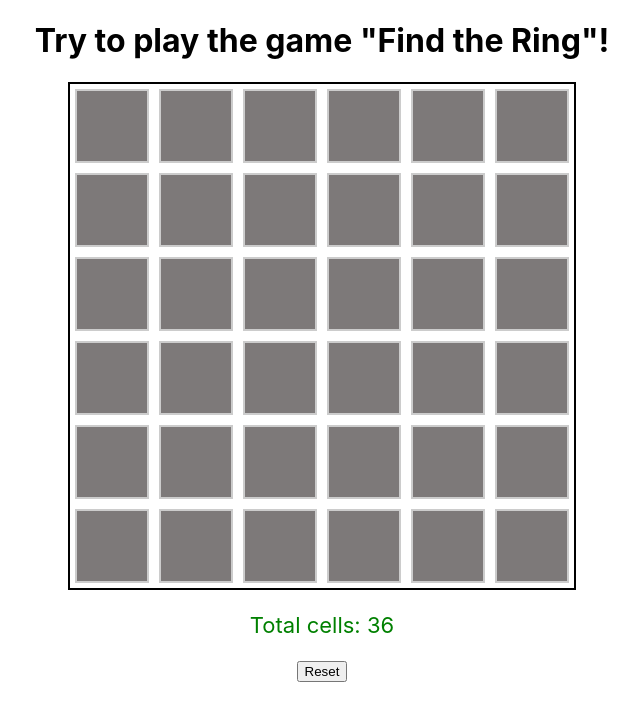
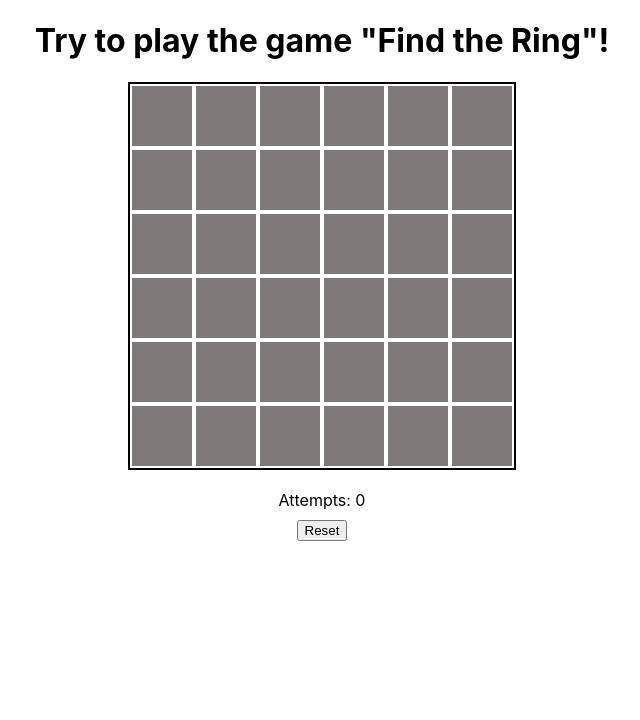
Before and after one commit to Iskender-Shamaldaev/app-ring, a React (Create React App) app: page / in a window 1280 px wide. Shown: the top 720 px of the page, without its empty margins (318-958 px from the left). Built offline with nearby package versions, Linux system fonts and the light colour scheme.

Commit message:
Implemented a counter and a Reset button.

```diff
--- a/package.json
+++ b/package.json
@@ -10,6 +10,7 @@
     "@types/node": "^16.18.33",
     "@types/react": "^18.2.7",
     "@types/react-dom": "^18.2.4",
+    "nanoid": "^4.0.2",
     "react": "^18.2.0",
     "react-dom": "^18.2.0",
     "react-scripts": "5.0.1",
--- a/src/App.css
+++ b/src/App.css
@@ -2,20 +2,32 @@
   text-align: center;
 }
 
-.container {
+.game-board {
   display: flex;
   flex-wrap: wrap;
-  width: 504px;
+  width: 384px;
+  height: 384px;
   border: 2px solid black;
-  text-align: center;
-  margin: auto;
+  margin: 20px auto;
 }
 
 .cell {
-  width: 70px;
-  height: 70px;
-  border: 2px solid #ccc;
+  width: 60px;
+  height: 60px;
   background-color: #7d7979;
   display: inline-block;
-  margin: 5px;
+  margin: 2px;
+  cursor: pointer;
 }
+
+.cell-clicked {
+  background-color: white;
+}
+
+.counter {
+  margin-top: 20px;
+}
+
+.reset-button {
+  margin-top: 10px;
+}
--- a/src/App.tsx
+++ b/src/App.tsx
@@ -1,15 +1,22 @@
-import React, {useState} from 'react';
+import React, { useState } from 'react';
+import Counter from "./components/Counter/Counter";
+import CellField from "./components/CellField/CellField";
+import ResetButton from "./components/ResetButton/ResetButton";
+import { nanoid } from "nanoid";
 import './App.css';
-import Counter from "./components/Counter/Counter";
-import Cell from "./components/Cell/Cell";
 
 const App = () => {
     const createItems = () => {
-
         let array = [];
 
-        for (let i = 1; i < 37; i++) {
-            let object = {hasItem: false, clicked: false};
+        const keys = [];
+
+        for (let i = 0; i < 36; i++) {
+            keys.push(nanoid());
+        }
+
+        for (let i = 0; i < 36; i++) {
+            let object = { hasItem: false, clicked: false, id: keys[i] };
             array.push(object);
         }
         console.log(array);
@@ -20,33 +27,34 @@ const App = () => {
         console.log(element.hasItem);
 
         return array;
-
     };
 
     const [items, setItems] = useState(createItems());
 
-    const changeBackground = () => {
+    const [attempts, setAttempts] = useState(0);
+
+
+    const changeBackground = (id: number) => {
         const itemCopy = [...items];
-        const indexCopy = {...itemCopy[1]};
+        const indexCopy = { ...itemCopy[id] };
         indexCopy.clicked = true;
-        itemCopy[1] = indexCopy;
+        itemCopy[id] = indexCopy;
         setItems(itemCopy);
-        console.log(indexCopy.clicked);
+        setAttempts(attempts + 1);
     };
 
+
+    const reset = () => {
+        setItems(createItems());
+        setAttempts(0);
+    };
 
     return (
         <div className="App">
             <h1>Try to play the game "Find the Ring"!</h1>
-            <div className="container">
-                {items.map((cell) => (
-                    <Cell
-                        onClickCell={() => changeBackground()}
-                    />
-                ))}
-            </div>
-            <Counter cellCount={items.length}/>
-            <button>Reset</button>
+            <CellField items={items} onCellClick={changeBackground} />
+            <Counter attempts={attempts} />
+            <ResetButton onReset={reset} />
         </div>
     );
 };
--- a/src/components/Cell/Cell.tsx
+++ b/src/components/Cell/Cell.tsx
@@ -1,12 +1,19 @@
 import React from 'react';
 
-interface ICellProps extends React.PropsWithChildren {
-    onClickCell: React.MouseEventHandler;
+interface CellProps {
+    hasItem: boolean;
+    clicked: boolean;
+    onClick: () => void;
 }
 
-const Cell: React.FC<ICellProps> = ({onClickCell}) => {
+const Cell: React.FC<CellProps> = ({ hasItem, clicked, onClick }) => {
+    const cellClassName = clicked ? 'cell-clicked' : 'cell';
+    const cellContent = clicked && hasItem ? 'O' : '';
+
     return (
-            <div className="cell" onClick={onClickCell}></div>
+        <div className={cellClassName} onClick={onClick}>
+            {cellContent}
+        </div>
     );
 };
 
--- /dev/null
+++ b/src/components/CellField/CellField.tsx
@@ -0,0 +1,24 @@
+import React from 'react';
+import Cell from "../Cell/Cell";
+
+interface CellFieldProps {
+    items: { hasItem: boolean; clicked: boolean }[];
+    onCellClick: (id: number) => void;
+}
+
+const CellField: React.FC<CellFieldProps> = ({ items, onCellClick }) => {
+    return (
+        <div className="game-board">
+            {items.map((item, id) => (
+                <Cell
+                    key={id}
+                    hasItem={item.hasItem}
+                    clicked={item.clicked}
+                    onClick={() => onCellClick(id)}
+                />
+            ))}
+        </div>
+    );
+};
+
+export default CellField;
--- a/src/components/Counter/Counter.tsx
+++ b/src/components/Counter/Counter.tsx
@@ -1,29 +1,11 @@
 import React from 'react';
 
-interface IProps {
-    cellCount: number;
+interface CounterProps {
+    attempts: number;
 }
 
-const Counter: React.FC<IProps> = ({cellCount}) => {
-    const counterStyle: React.CSSProperties = {
-        color: 'green',
-        fontSize: '22px',
-    }
-
-    if(cellCount <= 2){
-        counterStyle.color = 'red';
-    }
-
-    if(cellCount <= 1){
-        counterStyle.fontWeight = 'bold';
-    }
-
-
-    return (
-        <p style={counterStyle}>
-            Total cells: {cellCount}
-        </p>
-    );
+const Counter: React.FC<CounterProps> = ({ attempts }) => {
+    return <div className="counter">Attempts: {attempts}</div>;
 };
 
 export default Counter;
--- /dev/null
+++ b/src/components/ResetButton/ResetButton.tsx
@@ -0,0 +1,15 @@
+import React from 'react';
+
+interface ResetButtonProps {
+    onReset: () => void;
+}
+
+const ResetButton: React.FC<ResetButtonProps> = ({ onReset }) => {
+    return (
+        <button className="reset-button" onClick={onReset}>
+            Reset
+        </button>
+    );
+};
+
+export default ResetButton;
```
Also changed, not shown: src/components/CellFiled/CellField.tsx (deleted, +0 -11 lines), 1 other file (tests, documents, lock files or other folders).
